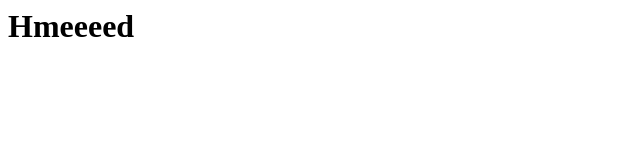
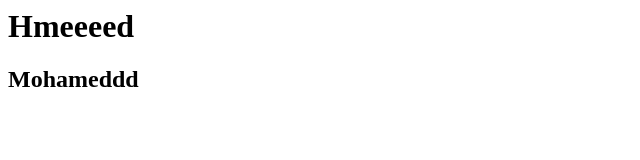
Before and after one commit to mohamedbouaz19/firstapp, a plain HTML site: page index.html in a window 1280 px wide. Shown: the whole page, without its empty margins (0-640 px from the left). Drawn offline with Linux system fonts and the light colour scheme.

Commit message:
Update index.html

```diff
--- a/index.html
+++ b/index.html
@@ -1 +1,2 @@
 <h1>Hmeeeed</h1>
+<h2>Mohameddd</h2>
```
